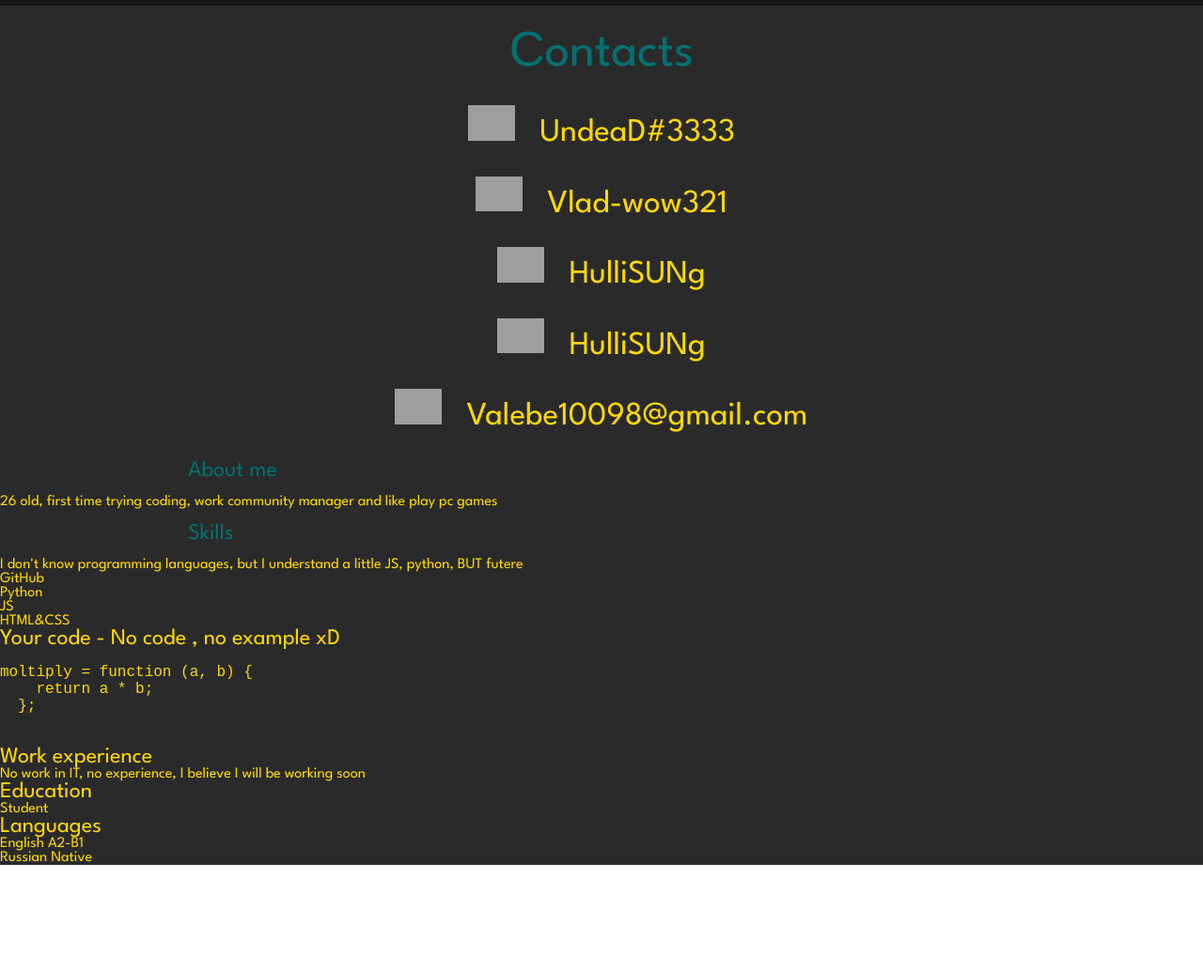
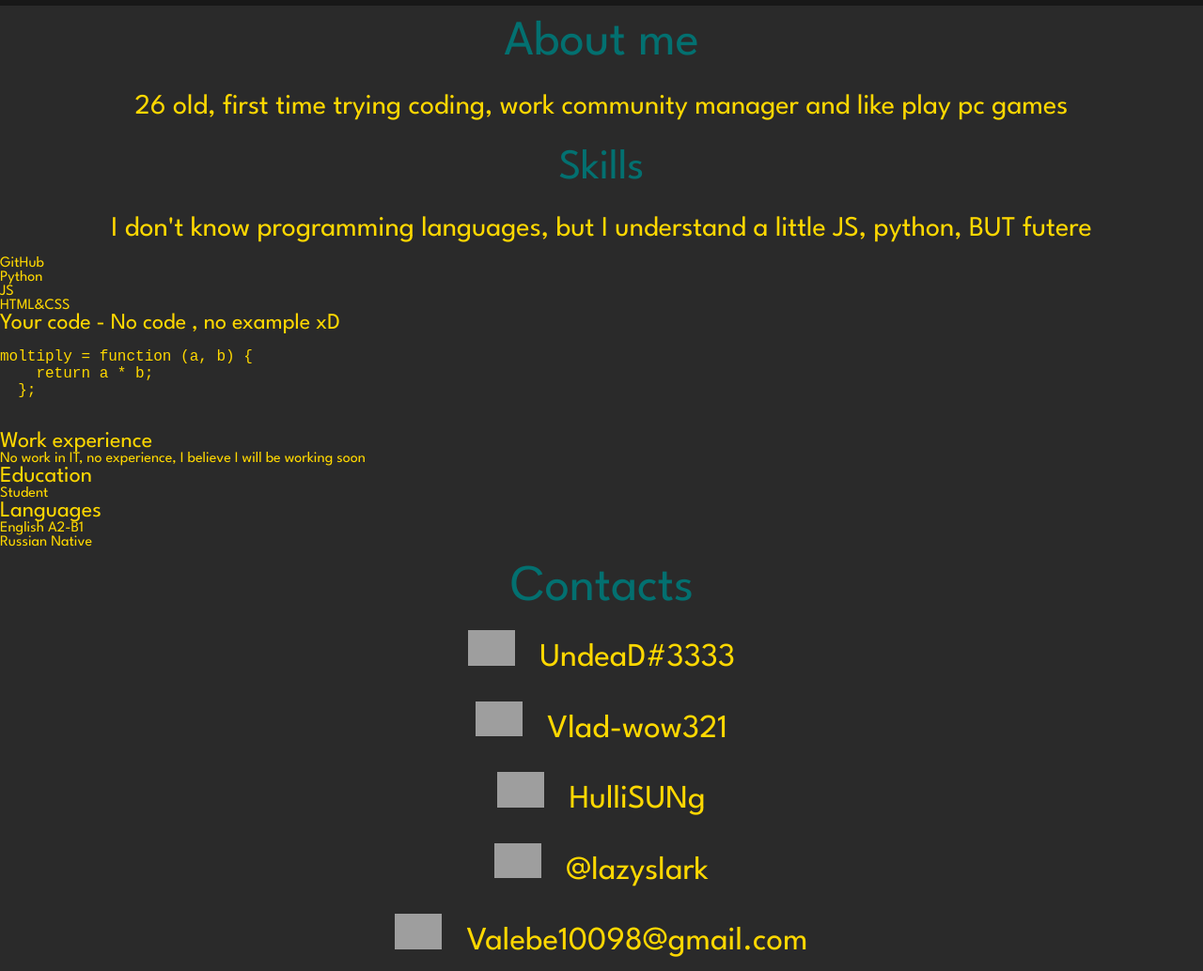
Before and after one commit to HulliSUNg/rsschool-cv, a plain HTML site: page index.html in a window 1280 px wide. Shown: the part 480-1514 px from the top of the page at 94% size. Before the commit the page ends 1401 px from the top, so only its background shows below. Drawn offline with Linux system fonts and the light colour scheme; grey boxes are pictures that could not be loaded.

Commit message:
feat: add main and header

```diff
--- a/index.html
+++ b/index.html
@@ -19,40 +19,34 @@
                  <h2 class="header-stitle"> &nbsp;&nbsp;&nbsp;&nbsp;frontend developer </h2>
             </div>
 
-        <div>
+        <div class="sphoto">
           <img class="Header-image" src="https://admin.playm8.ru//storage/uploads/2022/12/10/Undead--_uid_6394c6a6761d3.png" alt="Моё фото ссайта playm8.ru" height="400" width="400"/>
         </div>
     </div>
 </header>
 <main class="main">
-    <section class="contacts">
-                    <div class="firstblock">
-                        <h2>Сontacts</h2>
-                    </div>
-        <p class="stroki"><a href="https://discord.gg/"><img src="https://icon-library.com/images/yellow-discord-icon/yellow-discord-icon-3.jpg" width="50"
-            height="50" alt="Dc yellowicon"></a>&nbsp;&nbsp; UndeaD#3333</p>
-        <p class="stroki"><a href=https://www.skype.com/en/ target="_blank"><img src="https://cdn-icons-png.flaticon.com/512/174/174869.png" width="50"
-                height="50" alt="Skypeico"></a>&nbsp;&nbsp;&nbsp;Vlad-wow321</p>
-        <p class="stroki"><a href=https://github.com/HulliSUNg target="_blank"><img src="https://cdn-icons-png.flaticon.com/512/2111/2111290.png" width="50"
-                    height="50" alt="GHICO"></a>&nbsp;&nbsp;&nbsp;HulliSUNg</p>
-        <p class="stroki"><a href=https://t.me/lazyslark target="_blank"><img src="https://cdn-icons-png.flaticon.com/512/216/216514.png" width="50"
-                        height="50" alt="tgico"></a>&nbsp;&nbsp;&nbsp;HulliSUNg</p>
-        <p class="stroki"><a href="https://mail.google.com/mail/u/0/#inbox?compose=DmwnWrRvwTnFbdJWwHQSQFwpwQzhlPgtDzNDkZfQpHVZmhJWZQxqQfklDgRxxjCSnnwHRldDlQwB" target="_blank"><img src="https://cdn-icons-png.flaticon.com/512/5968/5968534.png" width="50"
-                            height="50" alt="gmail ico"></a>&nbsp;&nbsp;&nbsp;Valebe10098@gmail.com</p>
-    </section>
-        <div class="secondblock">
+
+             <div class="secondblock">
                 <h2> About me </h2>
+             </div>
+
+    <div class="About">
+        <p>26 old, first time trying coding, work community manager and like play pc games</p>
+    </div>
+
+        <div class="tblock">
+            <h2> Skills </h2>
         </div>
-    <p>26 old, first time trying coding, work community manager and like play pc games</p>
-        <div class="tblock">
- <h2> Skills </h2>
+
+        <div class="Skills">
+            <p>I don't know programming languages, but I understand a little JS, python, BUT futere </p>
         </div>
-    <p>I don't know programming languages, but I understand a little JS, python, BUT futere </p>
-
+        <div class="Skillsp">
      <ol> GitHub </ol>
      <ol> Python </ol>
      <ol> JS </ol>
      <ol> HTML&CSS </ol>
+        </div>
 
  <h2>Your code - No code , no example xD</h2>
     <div>
@@ -70,6 +64,23 @@
 <h2>Languages</h2>
   <ol> English A2-B1 </ol>
   <ol> Russian Native </ol>
+
+
+  <section class="contacts">
+    <div class="firstblock">
+        <h2>Сontacts</h2>
+    </div>
+<p class="stroki"><a href="https://discord.gg/"><img src="https://icon-library.com/images/yellow-discord-icon/yellow-discord-icon-3.jpg" width="50"
+height="50" alt="Dc yellowicon"></a>&nbsp;&nbsp; UndeaD#3333</p>
+<p class="stroki"><a href=https://www.skype.com/en/ target="_blank"><img src="https://cdn-icons-png.flaticon.com/512/174/174869.png" width="50"
+height="50" alt="Skypeico"></a>&nbsp;&nbsp;&nbsp;Vlad-wow321</p>
+<p class="stroki"><a href=https://github.com/HulliSUNg target="_blank"><img src="https://cdn-icons-png.flaticon.com/512/2111/2111290.png" width="50"
+    height="50" alt="GHICO"></a>&nbsp;&nbsp;&nbsp;HulliSUNg</p>
+<p class="stroki"><a href=https://t.me/lazyslark target="_blank"><img src="https://cdn-icons-png.flaticon.com/512/216/216514.png" width="50"
+        height="50" alt="tgico"></a>&nbsp;&nbsp;&nbsp;@lazyslark</p>
+<p class="stroki"><a href="https://mail.google.com/mail/u/0/#inbox?compose=DmwnWrRvwTnFbdJWwHQSQFwpwQzhlPgtDzNDkZfQpHVZmhJWZQxqQfklDgRxxjCSnnwHRldDlQwB" target="_blank"><img src="https://cdn-icons-png.flaticon.com/512/5968/5968534.png" width="50"
+            height="50" alt="gmail ico"></a>&nbsp;&nbsp;&nbsp;Valebe10098@gmail.com</p>
+</section>
 </main>
 
 </body>
--- a/style.css
+++ b/style.css
@@ -54,30 +54,37 @@ body {
 
 .firstblock{
     width: 1440;
+    padding-top: 5px;
+    padding-left: 200px;
+    padding-right: 200px;
+    padding-bottom: 5px;
+    color: #037070;
+    font-size: 11;
+}
+
+.secondblock{
+    text-align: center;
     padding-top: 15px;
     padding-left: 200px;
     padding-right: 200px;
     padding-bottom: 15px;
     color: #037070;
-    font-size: 15;
-}
-
-.secondblock{
-    width: 1440;
-    padding-top: 15px;
-    padding-left: 200px;
-    padding-right: 200px;
-    padding-bottom: 15px;
-    color: #037070;
+    font-size: 35px;
 }
 
 .tblock{
-    width: 1440;
+    text-align: center;
     padding-top: 15px;
-    padding-left: 200px;
-    padding-right: 200px;
     padding-bottom: 15px;
+    font-size: 30px;
     color: #037070;
+}
+.Skills{
+    text-align: center;
+    padding-top: 15px;
+    padding-bottom: 15px;
+    font-size: 30px;
+    color: #ffd800;
 }
 
 .contacts{
@@ -90,3 +97,15 @@ body {
     padding-top: 15px;
     padding-bottom: 15px;
 }
+
+.About{
+    text-align: center;
+    padding-top: 15px;
+    padding-bottom: 15px;
+    font-size: 30px;
+    color: #ffd800;
+}
+
+.Skillsp{
+
+}
```
